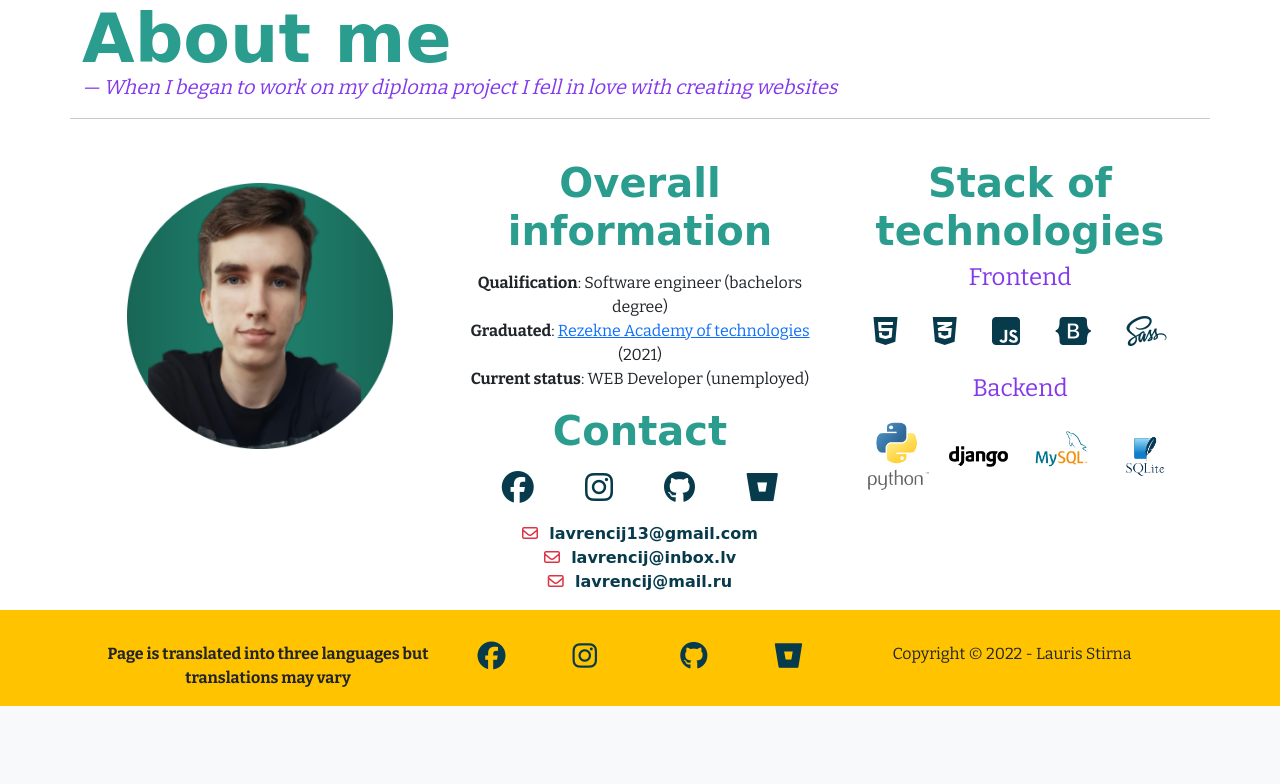
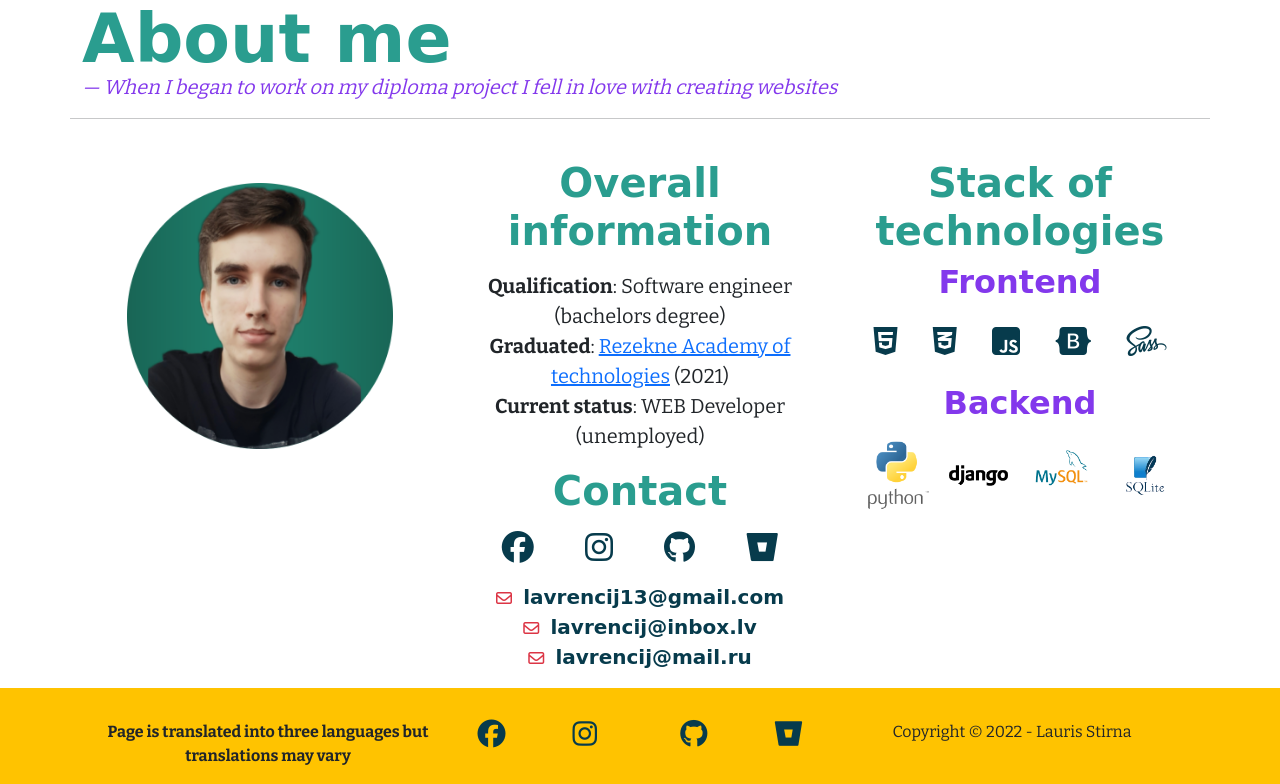
Before and after one commit to LaSTiqq/blog, a Django app: template blog/myblog/templates/myblog/index.html in a window 1280 px wide. Shown: the part 127-911 px from the top of the page. Before the commit the page ends 833 px from the top, so only its background shows below. Run offline with Django 3.2, Linux system fonts and the light colour scheme; the template is opened without the code that fills it: most values are stand-ins (such as "Sample title", 1, 10 or a date in 2020); some libraries are stand-ins or nearby versions; some web fonts are replaced.

Commit message:
Hot fix #2

```diff
--- a/blog/myblog/templates/myblog/index.html
+++ b/blog/myblog/templates/myblog/index.html
@@ -24,10 +24,10 @@ frontend developer but I also worked with simple backend. Feel free to contact m
 		<div class="col-12 col-lg-4 mt-4">
 			<h1 class="text-center mb-3">{% trans 'Overall information' %}</h1>
 			<ul class="text-center list-unstyled">
-				<li class="fs-6"><strong>{% trans 'Qualification' %}</strong>: {% trans 'Software engineer (bachelors degree)' %}</li>
-				<li class="fs-6"><strong>{% trans 'Graduated' %}</strong>: <a href="https://www.rta.lv/" rel="noopener"
+				<li class="fs-5"><strong>{% trans 'Qualification' %}</strong>: {% trans 'Software engineer (bachelors degree)' %}</li>
+				<li class="fs-5"><strong>{% trans 'Graduated' %}</strong>: <a href="https://www.rta.lv/" rel="noopener"
 						target="_blank" class="link-primary">{% trans 'Rezekne Academy of technologies' %}</a> (2021)</li>
-				<li class="fs-6"><strong>{% trans 'Current status' %}</strong>: {% trans 'WEB Developer (unemployed)' %}</li>
+				<li class="fs-5"><strong>{% trans 'Current status' %}</strong>: {% trans 'WEB Developer (unemployed)' %}</li>
 			</ul>
 			<h1 class="text-center mb-3">{% trans 'Contact' %}</h1>
 			<div class="text-center">
@@ -48,20 +48,20 @@ frontend developer but I also worked with simple backend. Feel free to contact m
 			</div>
 			<ul class="emails p-0 mt-3 list-unstyled text-center">
 				<li><i class="far fa-envelope fs-6 text-danger me-2"></i>
-					<spam class="links fs-6 arimo">lavrencij13@gmail.com</spam>
+					<spam class="links fs-5 arimo">lavrencij13@gmail.com</spam>
 				</li>
 				<li><i class="far fa-envelope fs-6 text-danger me-2"></i>
-					<spam class="links fs-6 arimo">lavrencij@inbox.lv</spam>
+					<spam class="links fs-5 arimo">lavrencij@inbox.lv</spam>
 				</li>
 				<li><i class="far fa-envelope fs-6 text-danger me-2"></i>
-					<spam class="links fs-6 arimo">lavrencij@mail.ru</spam>
+					<spam class="links fs-5 arimo">lavrencij@mail.ru</spam>
 				</li>
 			</ul>
 		</div>
 		<!-- Stack of technologies -->
 		<div class="col-12 col-lg-4 mt-4">
 			<h1 class="text-center mb-2">{% trans 'Stack of technologies' %}</h1>
-			<h4 class="text-center purple mb-4">{% trans 'Frontend' %}</h4>
+			<h2 class="text-center purple mb-4">{% trans 'Frontend' %}</h2>
 			<div class="text-center">
 				<i class="fab fa-html5 links fs-2 me-3" title="HTML"></i>
 				<i class="fab fa-css3-alt links fs-2 mx-3" title="CSS"></i>
@@ -69,7 +69,7 @@ frontend developer but I also worked with simple backend. Feel free to contact m
 				<i class="fab fa-bootstrap links fs-2 mx-3" title="Bootstrap"></i>
 				<i class="fab fa-sass links fs-2 ms-3" title="SCSS"></i>
 			</div>
-			<h4 class="text-center purple mt-4 mb-3">{% trans 'Backend' %}</h4>
+			<h2 class="text-center purple mt-4 mb-3">{% trans 'Backend' %}</h2>
 			<div class="d-flex justify-content-center align-items-center backend">
 				<img src="{% static 'img/python.png' %}" alt="Python" class="me-1">
 				<img src="{% static 'img/django.png' %}" alt="Django" class="mx-1">
--- a/blog/templates/inc/_nav.html
+++ b/blog/templates/inc/_nav.html
@@ -32,19 +32,19 @@
 				{% csrf_token %}
 				<input name="next" type="hidden" value="{{ redirect_to }}" />
 				<ul class="d-flex languages">
-					<li>
+					<li class="me-2 me-md-0">
 						<button type="submit" name="language" value="{{ languages.0.code }}"
 							class="btn btn-outline-light btn-sm {% if languages.0.code == LANGUAGE_CODE %}active{% endif %}">
 							{{ languages.0.name_local|capfirst }}
 						</button>
 					</li>
-					<li>
+					<li class="mx-2 mx-md-0">
 						<button type="submit" name="language" value="{{ languages.1.code }}"
 							class="btn btn-outline-light btn-sm {% if languages.1.code == LANGUAGE_CODE %}active{% endif %}">
 							{{ languages.1.name_local|capfirst }}
 						</button>
 					</li>
-					<li>
+					<li class="ms-2 ms-md-0">
 						<button type="submit" name="language" value="{{ languages.2.code }}"
 							class="btn btn-outline-light btn-sm {% if languages.2.code == LANGUAGE_CODE %}active{% endif %}">
 							{{ languages.2.name_local|capfirst }}
```
